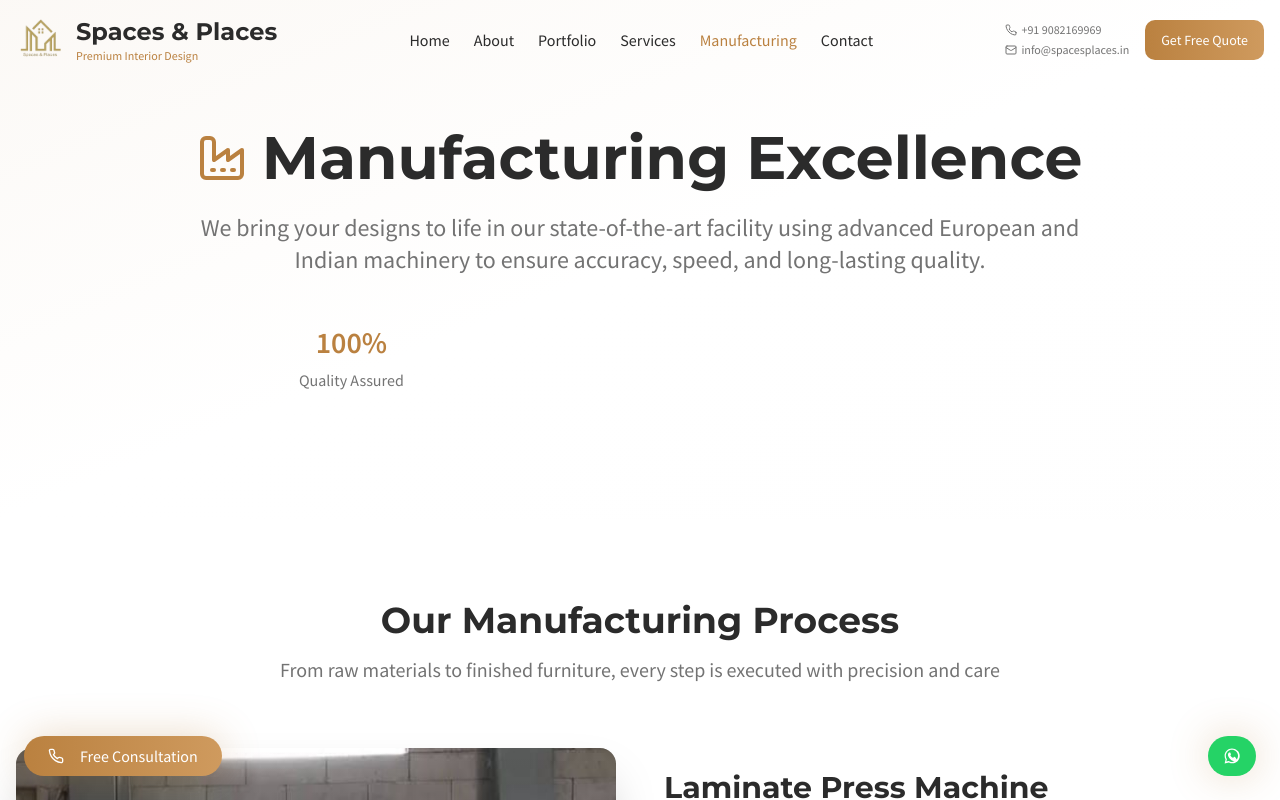
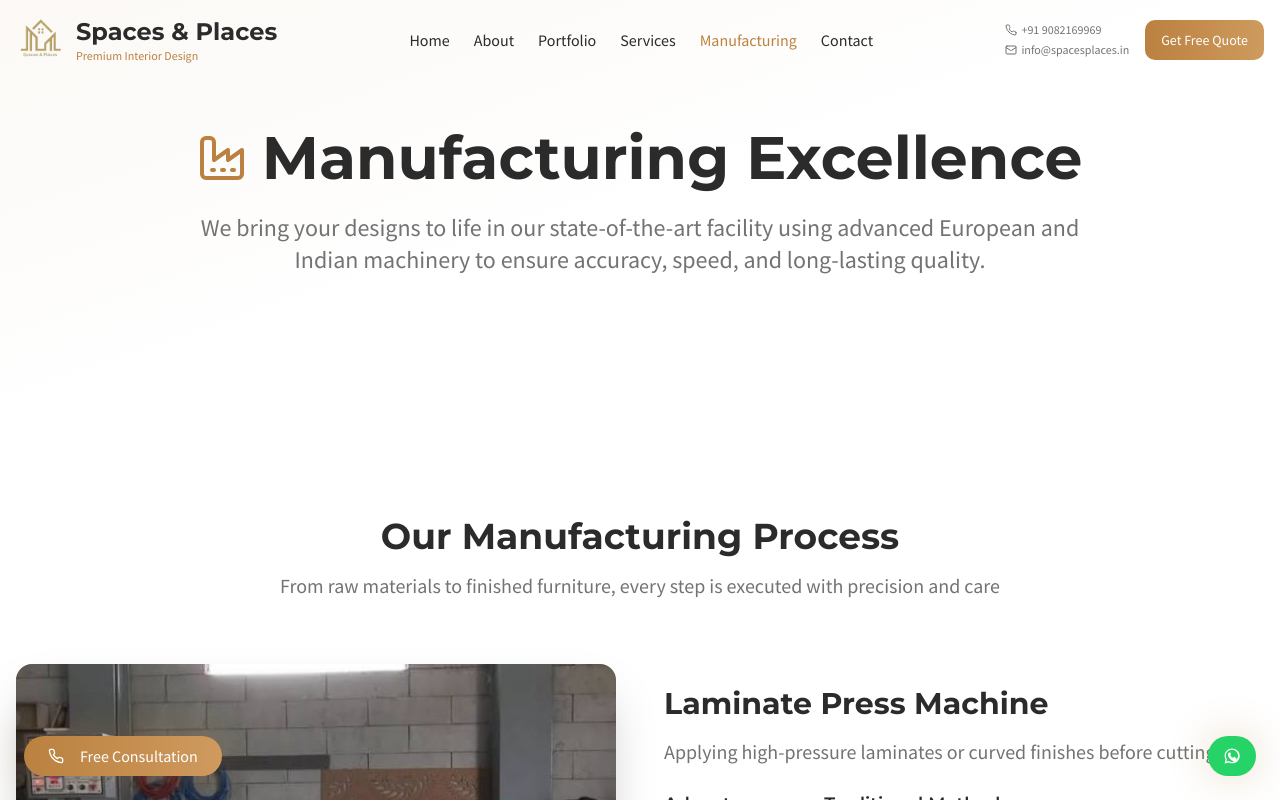
Before and after one commit to aayush0818/spacesplaces, a React (Vite) app: page /manufacturing in a window 1280 px wide. Shown: the top 800 px of the page. Built offline with nearby package versions, Linux system fonts and the light colour scheme.

Commit message:
Visual edit in Lovable

```diff
--- a/src/pages/Manufacturing.tsx
+++ b/src/pages/Manufacturing.tsx
@@ -62,14 +62,7 @@ const Manufacturing = () => {
               <p className="text-xl md:text-2xl text-muted-foreground mb-8 leading-relaxed">
                 We bring your designs to life in our state-of-the-art facility using advanced European and Indian machinery to ensure accuracy, speed, and long-lasting quality.
               </p>
-              <div className="grid grid-cols-1 md:grid-cols-3 gap-8 mt-12 mx-[31px]">
 
-
-                <div className="text-center">
-                  <div className="text-3xl font-bold text-primary mb-2">100%</div>
-                  <div className="text-muted-foreground">Quality Assured</div>
-                </div>
-              </div>
             </div>
           </div>
         </section>
```
